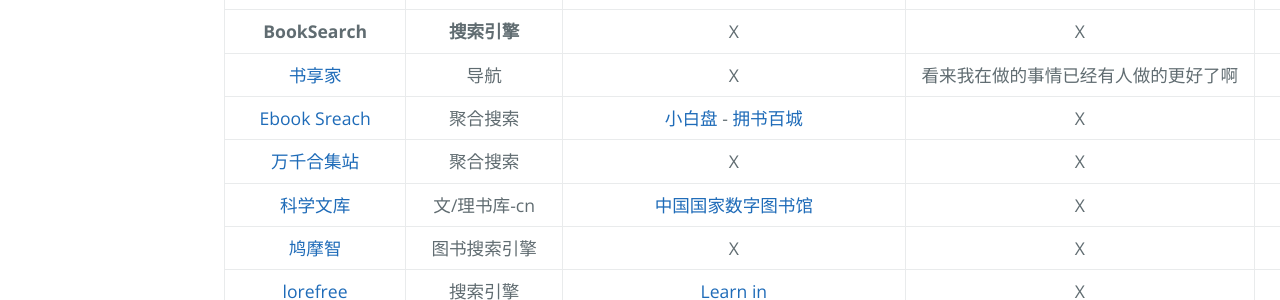
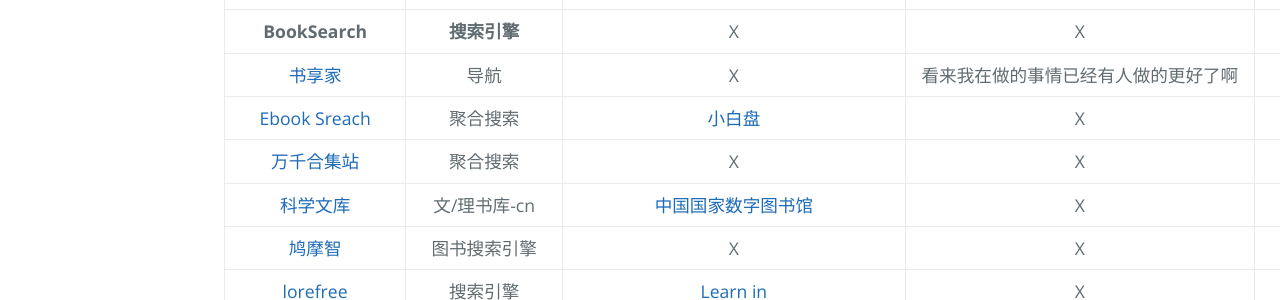
Before and after one commit to AmbroseRen/test, a Jekyll site: the page built from Library/BookSearch.md, in a window 1280 px wide and 900 px high, scrolled down 320 px. Shown: the part 154-454 px from the top of the window. Built offline with Jekyll 4.4.1, drawn with Linux system fonts in a browser that asks for light colours; our own code applies the rules of GitHub Pages for plain Markdown files; the repository's description, which GitHub fills in, is left out.

Commit message:
Update BookSearch.md

```diff
--- a/Library/BookSearch.md
+++ b/Library/BookSearch.md
@@ -16,7 +16,7 @@
 | [二次寒树](https://echs.herokuapp.com/) | 杂志 | X | X | X |
 | __BookSearch__ | __搜索引擎__ | X | X | X |
 | [书享家](http://shuxiangjia.cn/) | 导航 | X | 看来我在做的事情已经有人做的更好了啊 | X |
-| [Ebook Sreach](https://ebook.blinkol.com/#/) | 聚合搜索 | [小白盘](https://www.xiaobaipan.com/) - [拥书百城](https://www.xujiantao.com/) | X | X |
+| [Ebook Sreach](https://ebook.blinkol.com/#/) | 聚合搜索 | [小白盘](https://www.xiaobaipan.com/) | X | X |
 | [万千合集站](http://www.hejizhan.com/bbs/) | 聚合搜索 | X | X | X |
 | [科学文库](https://book.sciencereading.cn/shop/main/Login/shopFrame.do) | 文/理书库-cn | [中国国家数字图书馆](http://www.nlc.cn/) | X | X |
 | [鸠摩智](https://www.jiumodiary.com/) | 图书搜索引擎 | X | X | X |
```
